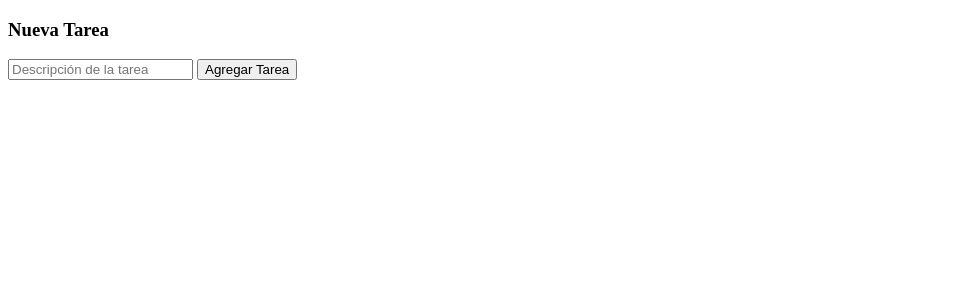
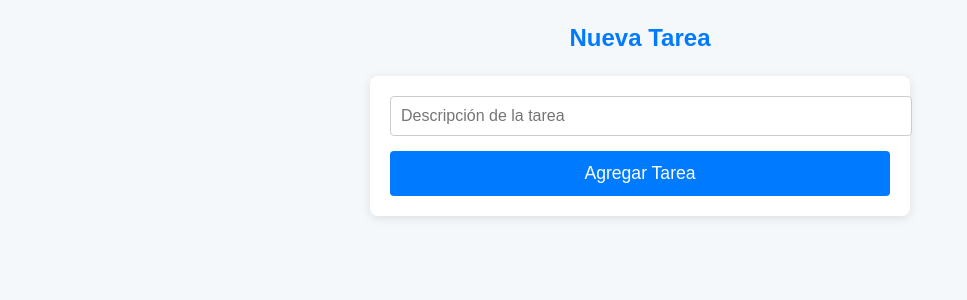
Before and after one commit to Natihermida/taskmvc, a PHP site: template app/views/nuevaTarea.php in a window 1280 px wide. Shown: the top 300 px of the page, without its empty margins (0-967 px from the left). Run offline with PHP 8.4, Linux system fonts and the light colour scheme; the template is opened without the code that fills it, so the values that code supplies are empty.

Commit message:
primeros estilos

```diff
--- a/app/views/editarTarea.php
+++ b/app/views/editarTarea.php
@@ -3,7 +3,9 @@
 <head>
     <meta charset="UTF-8">
     <meta name="viewport" content="width=device-width, initial-scale=1.0">
+   <link rel="stylesheet" href="<?= BASE_URL(); ?>assets/css/style.css">
     <title>Editar Tarea</title>
+
 </head>
 <body>
     <h1>Editar Tarea</h1>
--- a/app/views/eliminarTarea.php
+++ b/app/views/eliminarTarea.php
@@ -3,6 +3,7 @@
 <head>
     <meta charset="UTF-8">
     <meta name="viewport" content="width=device-width, initial-scale=1.0">
+    <link rel="stylesheet" href="<?= BASE_URL(); ?>assets/css/style.css">
     <title>Eliminar Tarea</title>
 </head>
 <body>
--- a/app/views/listaTarea.php
+++ b/app/views/listaTarea.php
@@ -3,6 +3,7 @@
 <head>
     <meta charset="UTF-8">
     <meta name="viewport" content="width=device-width, initial-scale=1.0">
+    <link rel="stylesheet" href="<?= BASE_URL(); ?>assets/css/style.css">
     <title>Lista de Tareas</title>
 </head>
 <body>
--- a/app/views/nuevaTarea.php
+++ b/app/views/nuevaTarea.php
@@ -3,6 +3,7 @@
 <head>
     <meta charset="UTF-8">
     <meta name="viewport" content="width=device-width, initial-scale=1.0">
+    <link rel="stylesheet" href="<?= BASE_URL(); ?>assets/css/style.css">
     <title>Nueva Tarea</title>
 </head>
 <body>
--- /dev/null
+++ b/assets/css/style.css
@@ -0,0 +1,98 @@
+/* Estilos generales */
+body {
+    font-family: Arial, sans-serif;
+    background-color: #f4f8fb;
+    color: #333;
+    margin: 0;
+    padding: 0;
+}
+
+h1, h3 {
+    color: #007BFF; /* Azul para los encabezados */
+    text-align: center;
+}
+
+h1 {
+    margin-top: 20px;
+    font-size: 2em;
+}
+
+h3 {
+    font-size: 1.5em;
+}
+
+/* Estilos para formularios */
+form {
+    max-width: 500px;
+    margin: 0 auto;
+    padding: 20px;
+    background-color: #fff;
+    border-radius: 8px;
+    box-shadow: 0 2px 10px rgba(0, 0, 0, 0.1);
+}
+
+form input[type="text"] {
+    width: 100%;
+    padding: 10px;
+    margin-bottom: 15px;
+    border: 1px solid #ccc;
+    border-radius: 4px;
+    font-size: 1em;
+}
+
+form input[type="submit"] {
+    width: 100%;
+    padding: 12px;
+    background-color: #007BFF; /* Azul brillante */
+    color: white;
+    border: none;
+    border-radius: 4px;
+    cursor: pointer;
+    font-size: 1.1em;
+}
+
+form input[type="submit"]:hover {
+    background-color: #0056b3; /* Azul más oscuro al pasar el ratón */
+}
+
+/* Enlaces */
+a {
+    text-decoration: none;
+    color: #007BFF;
+    font-size: 1em;
+}
+
+a:hover {
+    color: #0056b3;
+    text-decoration: underline;
+}
+
+br {
+    display: block;
+    margin: 15px 0;
+}
+
+/* Estilos para la lista de tareas */
+p {
+    font-size: 1.1em;
+    margin: 10px 0;
+    padding: 10px;
+    background-color: #fff;
+    border-radius: 8px;
+    box-shadow: 0 1px 5px rgba(0, 0, 0, 0.1);
+}
+
+p a {
+    color: #007BFF;
+    margin-left: 10px;
+}
+
+p a:hover {
+    color: #0056b3;
+}
+
+/* Mensaje de confirmación */
+h1 {
+    font-size: 1.8em;
+    color: #333;
+}
--- a/index.php
+++ b/index.php
@@ -1,5 +1,6 @@
 <?php
 require_once("./config/database.php");
+require_once("./core/helper.php");
 use Formacom\Core\App;
 //use Formacom\core\App;//uso el namespace de la clase App
 $app=new App();//creo un objeto de la clase App
```
Also changed, not shown: core/helper.php (added, +17 -0 lines).
